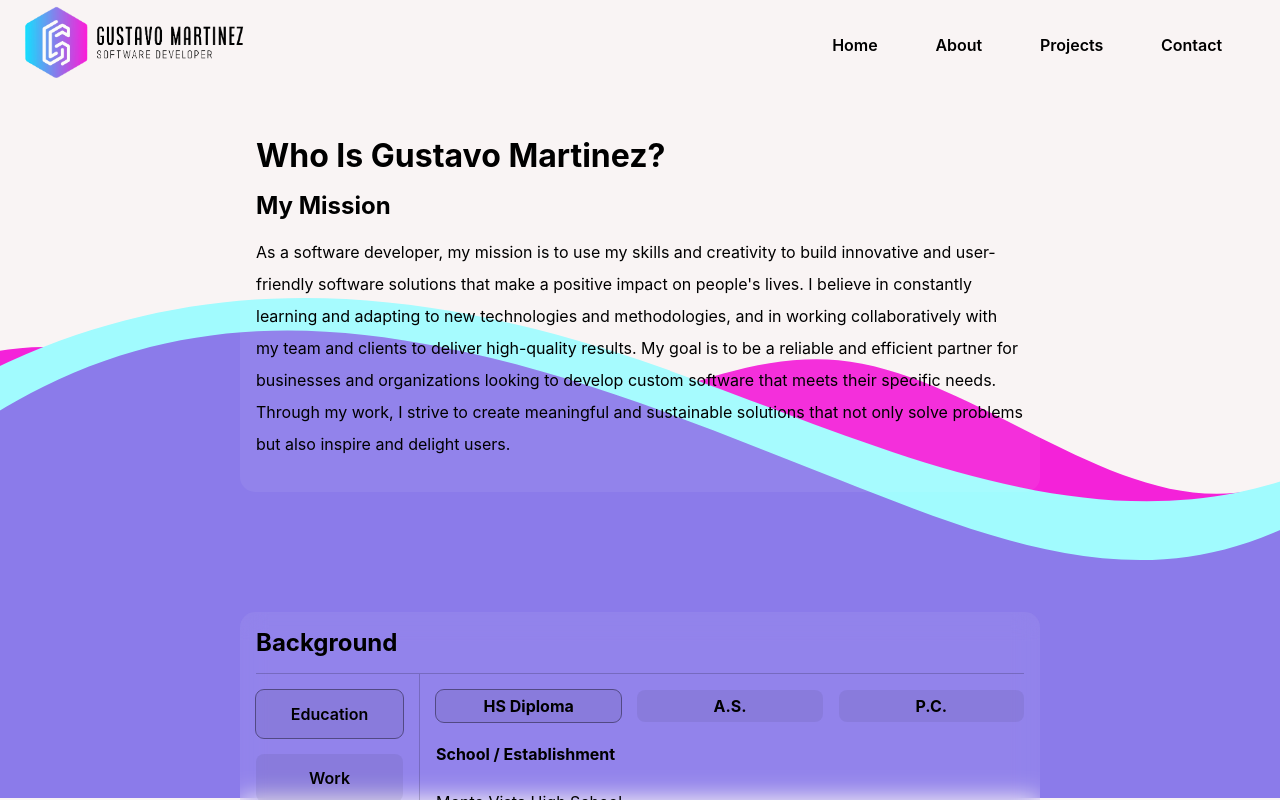
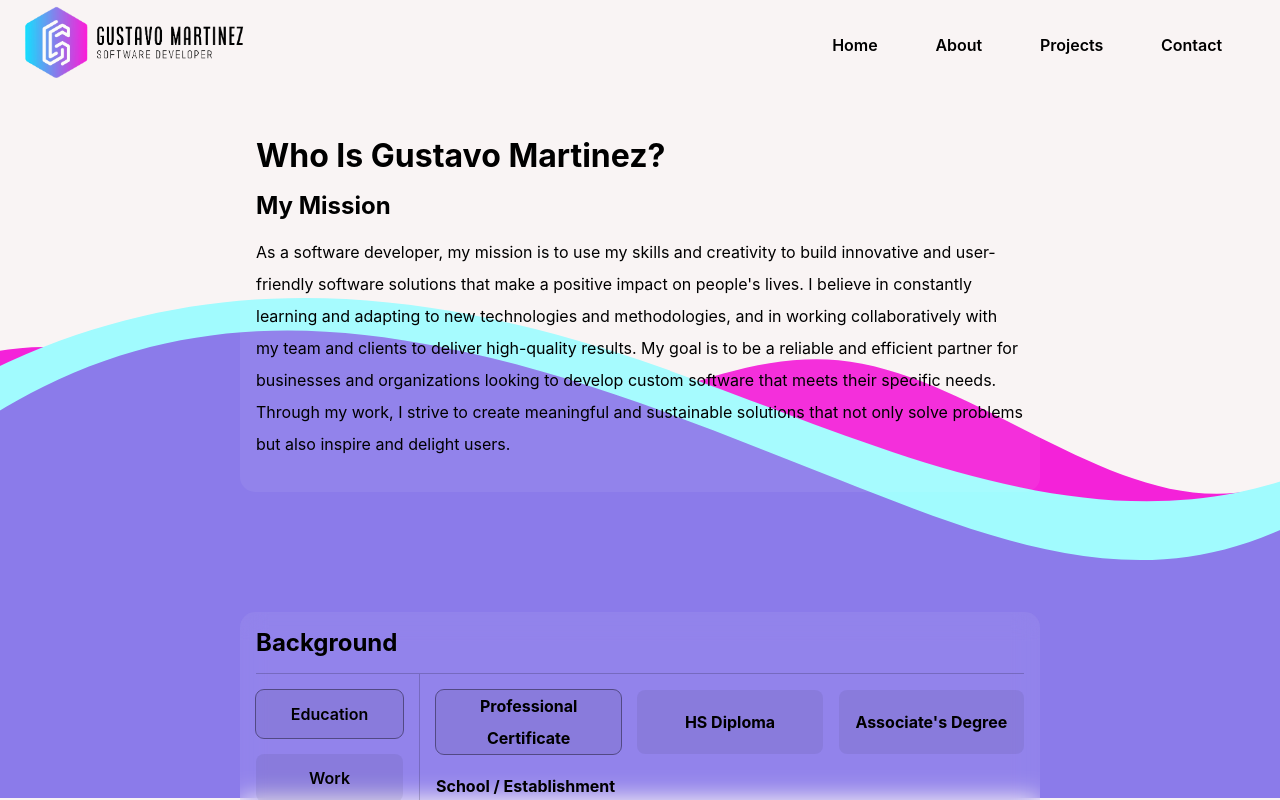
Before and after one commit to Gustavo0623/Gustavo-M-Portfolio, a React (Create React App) app in the folder frontend/: page /about in a window 1280 px wide. Shown: the top 800 px of the page. Built offline with nearby package versions, Linux system fonts and the light colour scheme.

Commit message:
UI Update project component to make details appear on render

```diff
--- a/frontend/src/App.css
+++ b/frontend/src/App.css
@@ -399,6 +399,7 @@ h2 {
   width: 100%;
   display: flex;
   flex-direction: row;
+  justify-content: center;
   align-items: center;
 }
 
--- a/frontend/src/components/Education.js
+++ b/frontend/src/components/Education.js
@@ -11,16 +11,16 @@ function Education () {
         <div id='bg-display'>
             <div className='stack-group fade-in'>
                 <div className='milestone'>
-                    <strong id='hs' className={edu === 0 ? 'msg select' : 'msg tabs'} onClick={() => {setEdu(0)}}>{edu !== 0 ? 'H.S.' : 'HS Diploma'}</strong>
+                    <strong id='pc' className={edu === 0 ? 'msg select' : 'msg tabs'} onClick={() => {setEdu(0)}}>Professional Certificate</strong>
                 </div>
                 <div className='milestone'>
-                    <strong id='asd' className={edu === 1 ? 'msg select' : 'msg tabs'} onClick={() => {setEdu(1)}}>{edu !== 1 ? 'A.S.' : "Associate's Degree"}</strong>
+                    <strong id='hs' className={edu === 1 ? 'msg select' : 'msg tabs'} onClick={() => {setEdu(1)}}>HS Diploma</strong>
                 </div>
                 <div className='milestone'>
-                    <strong id='pc' className={edu === 2 ? 'msg select' : 'msg tabs'} onClick={() => {setEdu(2)}}>{edu !== 2 ? 'P.C.' : 'Professional Certificate'}</strong>
+                    <strong id='asd' className={edu === 2 ? 'msg select' : 'msg tabs'} onClick={() => {setEdu(2)}}>Associate's Degree</strong>
                 </div>
             </div>
-            { edu === 0 ? <HighSchool/> : edu === 1 ? <College/> : edu === 2 ? <Certificate/> : null}
+            { edu === 0 ? <Certificate/> : edu === 1 ? <HighSchool/> : edu === 2 ? <College/> : null}
         </div>
     )
 }
--- a/frontend/src/places/Projects.js
+++ b/frontend/src/places/Projects.js
@@ -27,11 +27,7 @@ const Projects = () => {
                         </div>
                         <div id='bg-display'>
                             <div id='pro-display'>
-                                { !details ? project === 0 ? <img src='./Photos/Screen Shot 2023-01-18 at 10.19.13 PM (2).jpg' alt='Selected App Screenshot' id='proj-photo' className='fade-in'/>: project === 1 ? <img src='./Photos/Screen Shot 2023-04-30 at 5.43.32 PM.png' alt='Selected App Screenshot' id='proj-photo' className="fade-in"/> : null : null}
-                                { !details ? <button id='toggle-view' className='gap tab msg fade-in' onClick={()=>{setDetails(true)}}> Details </button> : <button id='toggle-view' className='tab msg fade-in' onClick={()=>{setDetails(false)}}> Project Photo </button>}
-                                {/* Update to include GoDetails component!!! */}
-                                { details ? project === 0 ? <FTDetails/> : project === 1 ? <GoDetails/> : null : null }
-                            </div>
+                                { project === 0 ? <img src='./Photos/Screen Shot 2023-01-18 at 10.19.13 PM (2).jpg' alt='Selected App Screenshot' id='proj-photo' className='fade-in'/>: project === 1 ? <img src='./Photos/Screen Shot 2023-04-30 at 5.43.32 PM.png' alt='Selected App Screenshot' id='proj-photo' className="fade-in"/> : null}
                                 <div className='separate gap fade-in'>
                                     <div className='join'>
                                         <img src='./Photos/icons8-github-94.png' alt='place marker' className='place-mark i-grow'/>
@@ -40,6 +36,8 @@ const Projects = () => {
                                     <div className='half proj-link' id='live'>
                                         { project === 0 ? <a href='https://fittrack-frontend.herokuapp.com/' className='link msg tab'>Live Demo</a> : project === 1 ? <p className="msg" id='invalid'>Demo Coming Soon!</p> : null}
                                     </div>
+                                </div>
+                                { project === 0 ? <FTDetails/> : project === 1 ? <GoDetails/> : null}
                             </div>
                             <p id='pro-link' className='msg fade-in'>
                                 Like what you see?
```
Lines whose indentation alone changed are shown as unchanged.
